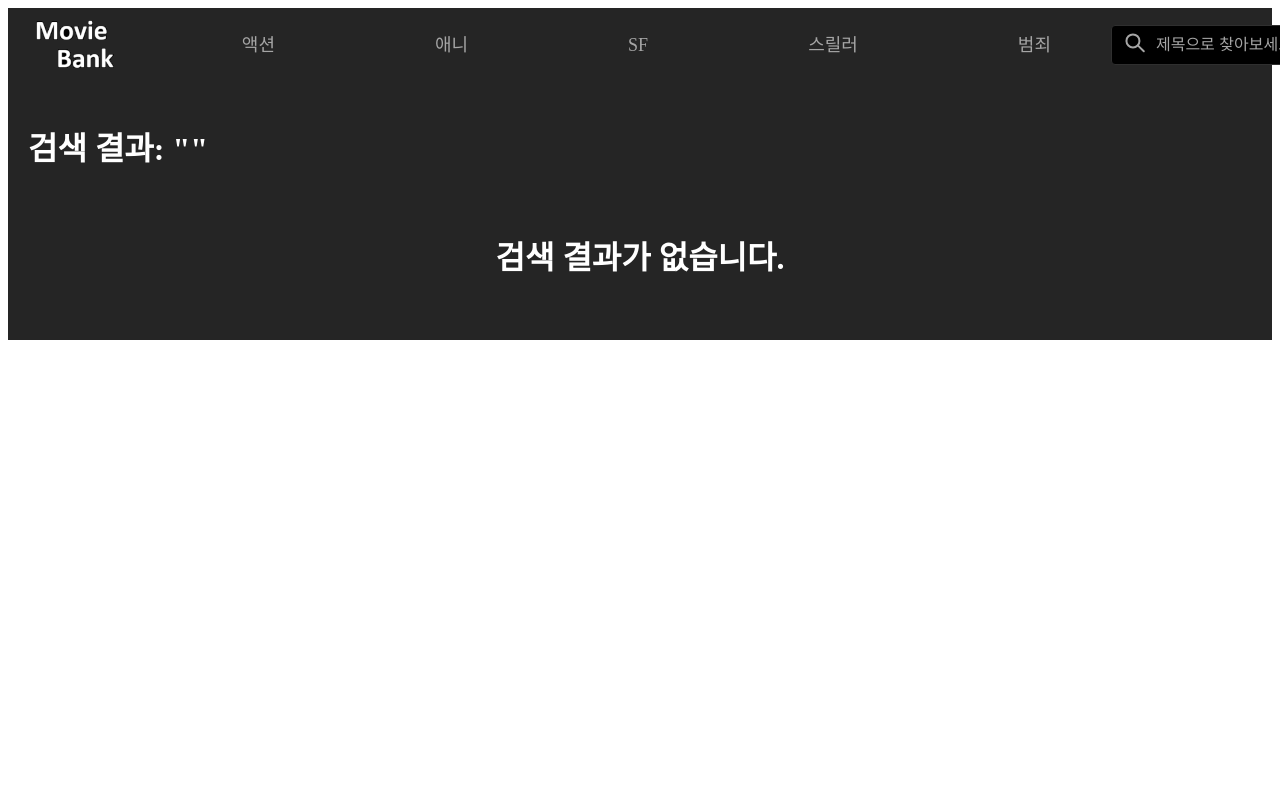
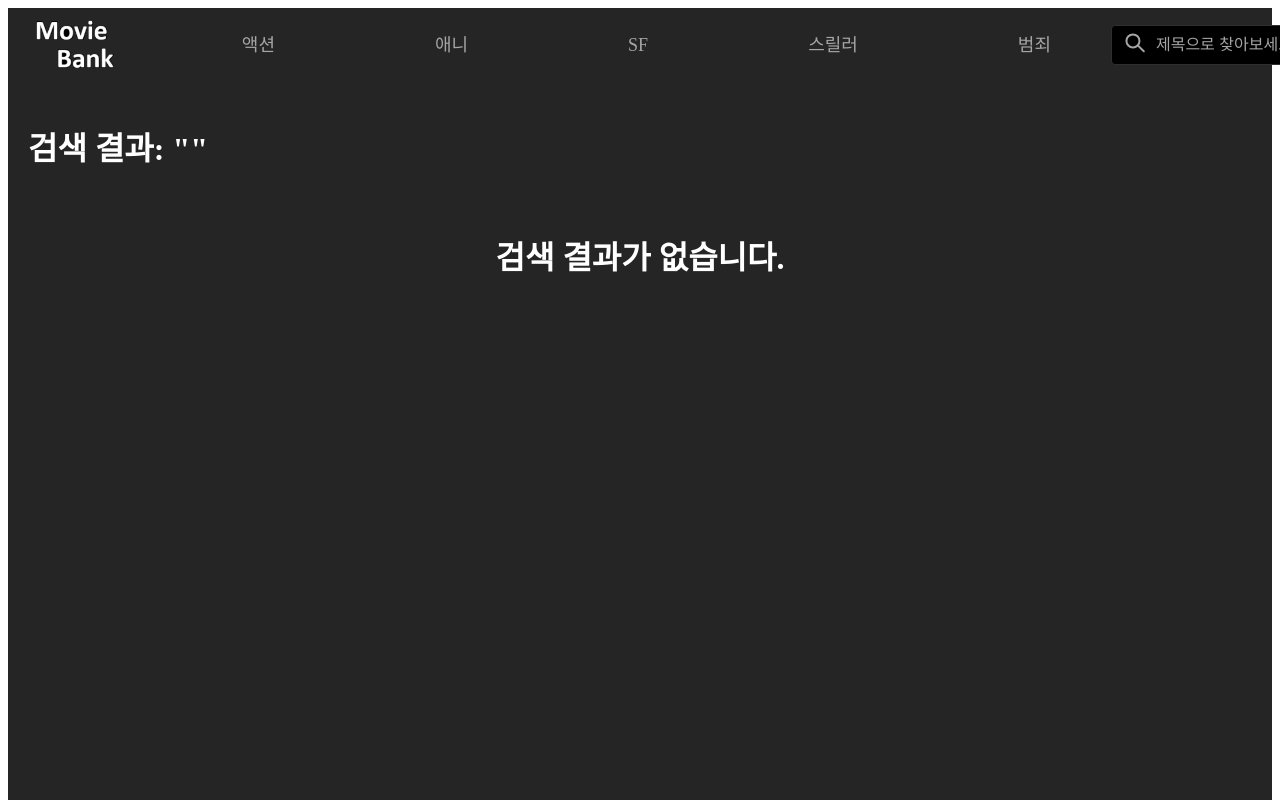
Before and after one commit to jsoh07/movie-bank, a React (Create React App) app: page /search in a window 1280 px wide. Shown: the top 800 px of the page. Built offline with nearby package versions, Linux system fonts and the light colour scheme.

Commit message:
최종 수정

```diff
--- a/src/component/search.module.css
+++ b/src/component/search.module.css
@@ -1,9 +1,7 @@
 .searchBox {
     padding: 20px;
-    /* min-height: 540px; */
     background-color: #252525;
-    /* height: calc(230vh - 60px);  */
-    height: auto;
+    height: calc(210vh - 60px);
 }
 .searchBox h1{
     color: white;
```
